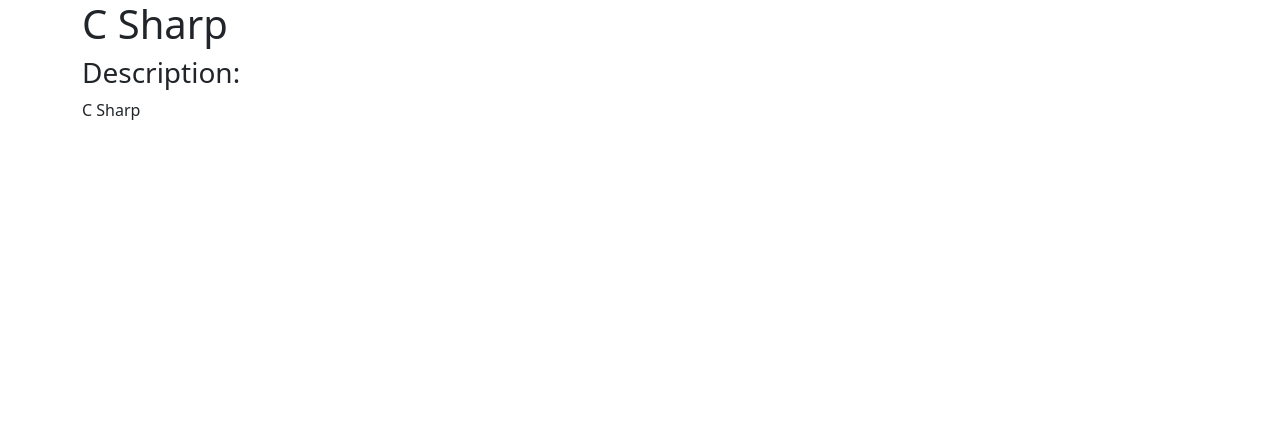
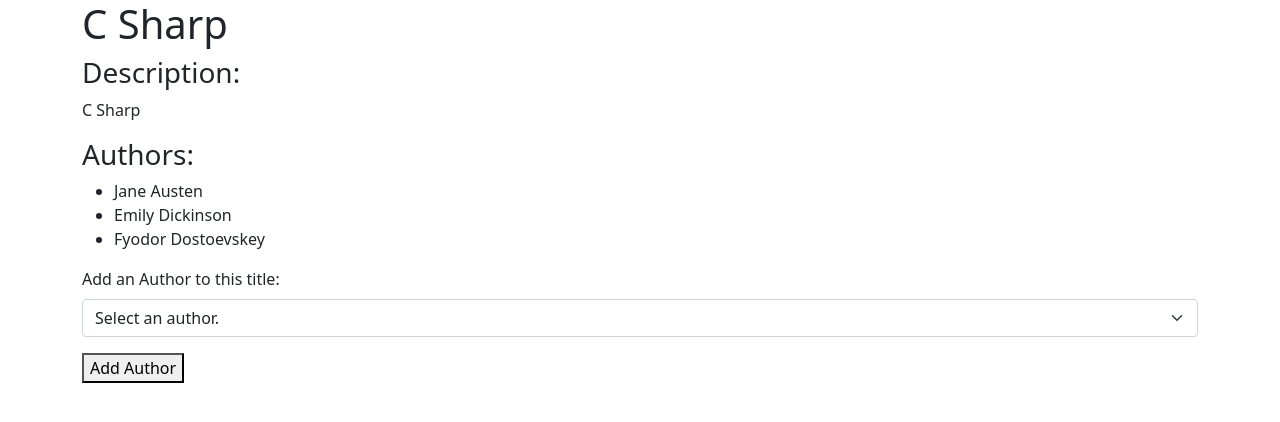
Before and after one commit to taylor-fancher/Django, a Django app: page /book/1 in a window 1280 px wide. Shown: the top 422 px of the page. Run offline with Django 3.2, Linux system fonts and the light colour scheme; data comes from the database, SQL or seed files in the repository; both versions use the stored data as it was after the commit.

Commit message:
added form to add an author to a book

```diff
--- /dev/null
+++ b/book_authors_proj/books_authors_app/Static/style.css
@@ -0,0 +1,4 @@
+* {
+    margin: 0px;
+    padding: 0px;
+}
--- a/book_authors_proj/books_authors_app/Templates/index.html
+++ b/book_authors_proj/books_authors_app/Templates/index.html
@@ -14,10 +14,10 @@
     <div class="container">
         <h1>Books and Authors</h1>
         <div class="row">
-            <a href="/books">To add a book to this database, click here</a>
+            <a href="/books">To view books listed within this database, click here</a>
         </div>
         <div class="row">
-            <a href="/authors">To add an author to this database, click here</a>
+            <a href="/authors">To view authors listed within this database, click here</a>
         </div>
     </div>
 </body>
--- a/book_authors_proj/books_authors_app/Templates/this_book.html
+++ b/book_authors_proj/books_authors_app/Templates/this_book.html
@@ -1,18 +1,43 @@
 <!DOCTYPE html>
 <html lang="en">
+
 <head>
     <meta charset="UTF-8">
     <meta http-equiv="X-UA-Compatible" content="IE=edge">
     <meta name="viewport" content="width=device-width, initial-scale=1.0">
     <link href="https://cdn.jsdelivr.net/npm/bootstrap@5.0.2/dist/css/bootstrap.min.css" rel="stylesheet"
         integrity="sha384-EVSTQN3/azprG1Anm3QDgpJLIm9Nao0Yz1ztcQTwFspd3yD65VohhpuuCOmLASjC" crossorigin="anonymous">
-    <title>About This book</title>
+    <title>About This Book</title>
 </head>
+
 <body>
     <div class="container">
         <h1>{{this_book.title}}</h1>
         <h3>Description:</h3>
         <p>{{this_book.desc}}</p>
+        <h3>Authors:</h3>
+        <ul>
+            {% for author in this_book.authors.all %}
+            <li>{{author.first_name}} {{author.last_name}}</li>
+            {% endfor %}
+        </ul>
+        <div class="row">
+            <form action="/book/add_author" method="post">
+                {% csrf_token %}
+                <input type="hidden" name='book' value={{this_book.id}}>
+                <label for="add_author" class="form-label">Add an Author to this title:</label>
+                <select name="author" id="" class='form-select'>
+                    <option selected>Select an author.</option>
+                    {% for author in authors %}
+                    {% if author not in this_book.authors.all %}
+                    <option value="{{author.id}}">{{author.first_name}} {{author.last_name}}</option>
+                    {% endif %}
+                    {% endfor %}
+                </select>
+                <button class="mt-3">Add Author</button>
+            </form>
+        </div>
     </div>
 </body>
+
 </html>
--- a/book_authors_proj/books_authors_app/urls.py
+++ b/book_authors_proj/books_authors_app/urls.py
@@ -6,7 +6,8 @@ urlpatterns = [
     path('books', views.books),
     path('authors', views.authors),
     path('create_book', views.create_book),
-    path('book/<int:number>', views.this_book),
+    path('book/<int:id>', views.this_book),
     path('create_author', views.create_author),
-    path('author/<int:number>', views.this_author)
+    path('author/<int:id>', views.this_author),
+    path('book/add_author', views.add_author),
 ]
--- a/book_authors_proj/books_authors_app/views.py
+++ b/book_authors_proj/books_authors_app/views.py
@@ -17,12 +17,18 @@ def create_book(request):
     )
     return redirect ('/books')
 
-def this_book(request, number):
+def this_book(request, id):
     context = {
-        'this_book': Book.objects.get(id=number),
-
+        'this_book': Book.objects.get(id=id),
+        'authors': Author.objects.all
     }
     return render(request, 'this_book.html', context)
+
+def add_author(request):
+    this_book = Book.objects.get(id=request.POST['book'])
+    this_author = Author.objects.get(id=request.POST['author'])
+    this_book.authors.add(this_author)
+    return redirect(f'/book/{this_book.id}')
 
 def authors(request):
     context = {
@@ -38,9 +44,9 @@ def create_author(request):
     )
     return redirect('/authors')
 
-def this_author(request, number):
+def this_author(request, id):
     context = {
-        'this_author': Author.objects.get(id=number)
+        'this_author': Author.objects.get(id=id)
     }
     return render(request, 'this_author.html', context)
 # Create your views here.
```
Also changed, not shown: book_authors_proj/books_authors_app/Templates/this_author.html (+20 -1 lines), book_authors_proj/db.sqlite3.
